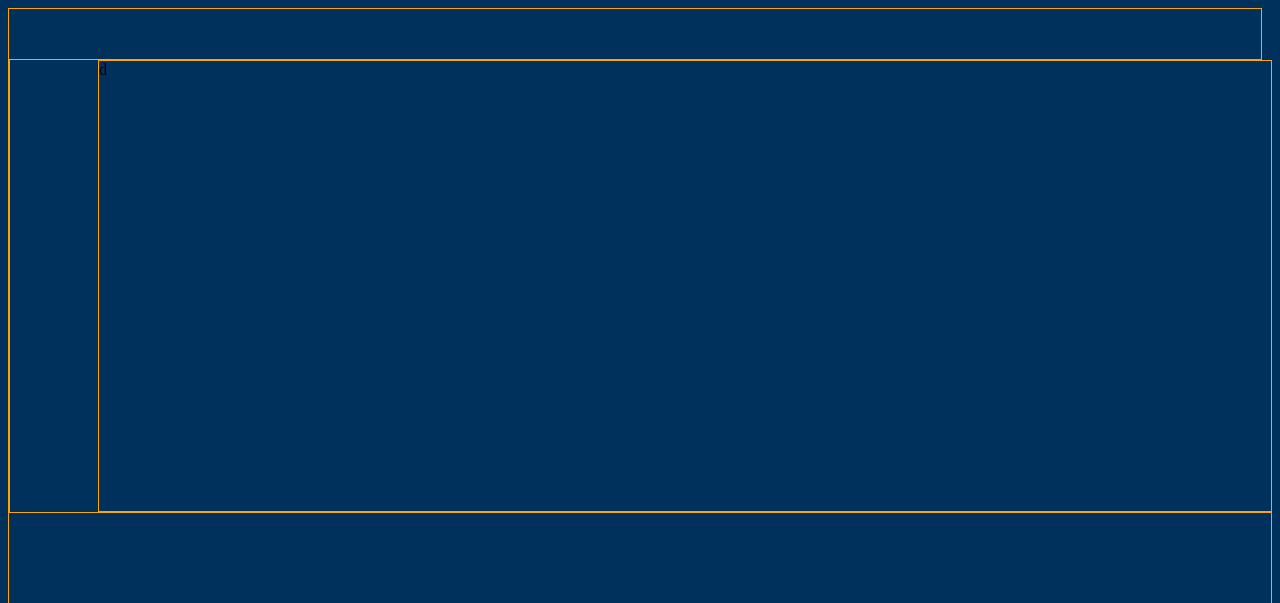
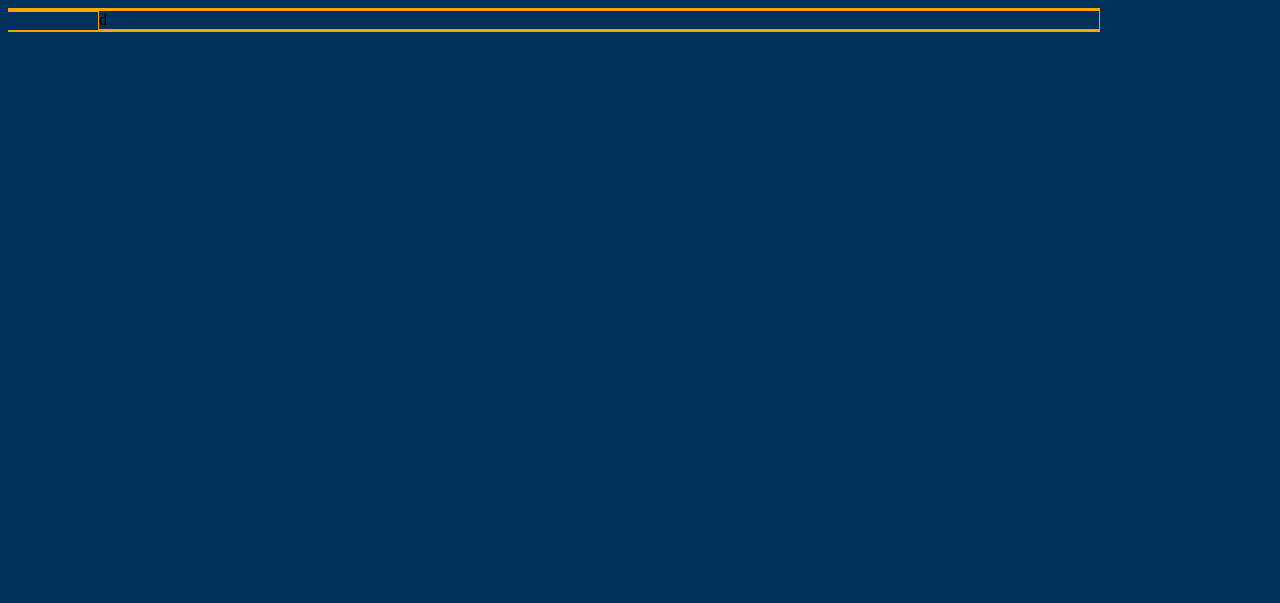
Before and after one commit to Hortmagen21/ForShare, a plain HTML site: page ServerRuner/PagesforServer/main.html in a window 1280 px wide. Shown: the top 603 px of the page. Drawn offline with Linux system fonts and the light colour scheme; files that its build step writes are made by us from their sources; files whose address does not match are found by name.

Commit message:
test html

```diff
--- a/ServerRuner/PagesforServer/main.html
+++ b/ServerRuner/PagesforServer/main.html
@@ -8,9 +8,9 @@
 		<script type='text/javascript' src='mainButtons.js'></script>
 	</head>
 	<body>
-	<div id="top" width="100%"></div>
-	<div id="side-left" width="100%"></div>
-	<div id="mid" width="100%">d</div>
-	<div id="bot" width="100%"></div>
+	<div id="top" height="100%"></div>
+	<div id="side-left" height="100%"></div>
+	<div id="mid" height="100%">d</div>
+	<div id="bot" height="100%"></div>
 	</body>
 </html>
--- a/ServerRuner/response/public/mainpage.css
+++ b/ServerRuner/response/public/mainpage.css
@@ -2,32 +2,32 @@ body{
 	background:#00315c;
 }
 #top{
-	margin-right:10px;
 
-	height:50px;
+	width:1090px;
+
 	border:1px solid orange;
 
 
 }
 #side-left{
+	width:89px;
 
-	height:450px;
 	border:1px solid orange;
 	float:left;
 
 }
 
 #mid{
+	width:1000px;
 
-	height:450px;
 	border:1px solid orange;
 	margin-left:90px;
 
 
 }
 #bot{
+	width:1090px;
 
-	height:90px;
 	border:1px solid orange;
 	margin-bottom:10px;
 }
```
